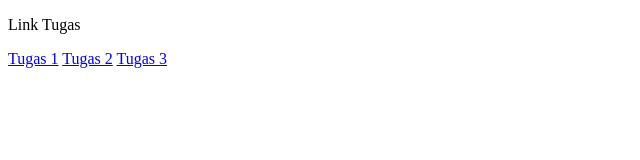
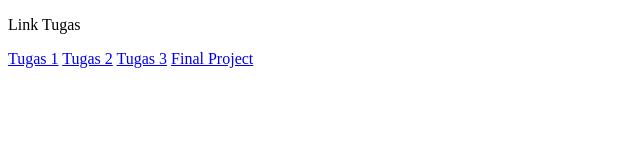
Before and after one commit to hakibcdefg/hakibcdefg.github.io, a plain HTML site: page index.html in a window 1280 px wide. Shown: the whole page, without its empty margins (0-640 px from the left). Drawn offline with Linux system fonts and the light colour scheme.

Commit message:
Additional Index
Menambah Final Project ke index

```diff
--- a/index.html
+++ b/index.html
@@ -10,5 +10,6 @@
     <a href="./tugas1/home.html">Tugas 1</a>
     <a href="./tugas2/home.html">Tugas 2</a>
     <a href="./tugas3/">Tugas 3</a>
+    <a href="./finalproject/">Final Project</a>
 </body>
 </html>
```
